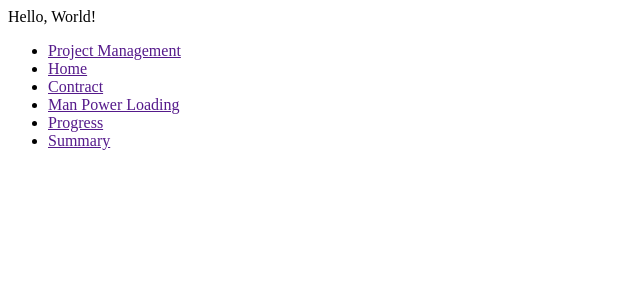
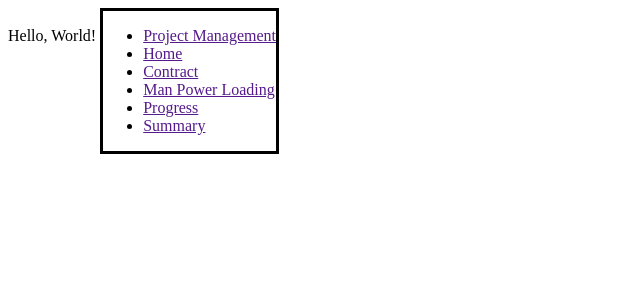
Before and after one commit to revelation136/Project-Management, a Django app: page /home/ in a window 1280 px wide. Shown: the top 300 px of the page, without its empty margins (0-640 px from the left). Run offline with Django 4.2, Linux system fonts and the light colour scheme.

Commit message:
adding home.css for home.html by adding static directory to app

```diff
--- /dev/null
+++ b/project_management/home/static/home/home.css
@@ -0,0 +1,9 @@
+.navbar {
+    border-style: solid;
+    /* display: grid;
+    place-items: center; */
+
+    display: inline-flex;
+    justify-content: center;
+    align-items: center;
+}
--- a/project_management/home/templates/home/home.html
+++ b/project_management/home/templates/home/home.html
@@ -1,3 +1,5 @@
+{% load static %}
+
 <!DOCTYPE html>
 <html lang="en">
 <head>
@@ -5,6 +7,7 @@
     <meta http-equiv="X-UA-Compatible" content="IE=edge">
     <meta name="viewport" content="width=device-width, initial-scale=1.0">
     <title>Project Management</title>
+    <link rel="stylesheet" href="{% static 'home/home.css' %}">
 </head>
 <body>
     Hello, World!
```
